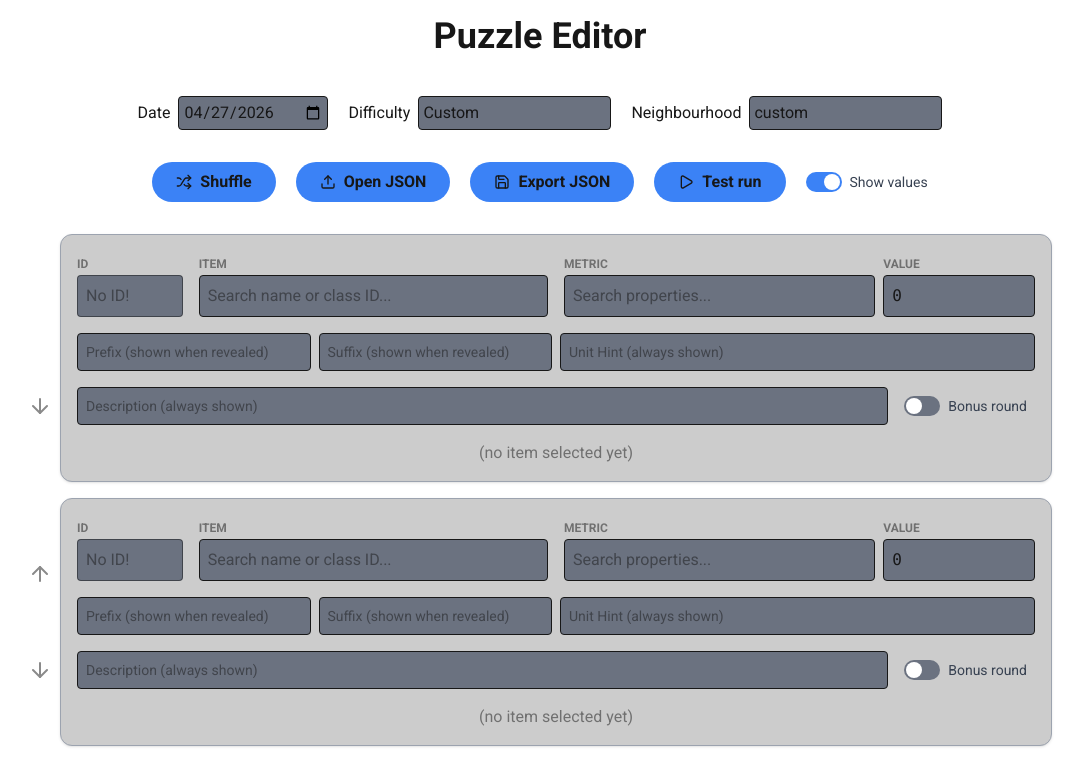
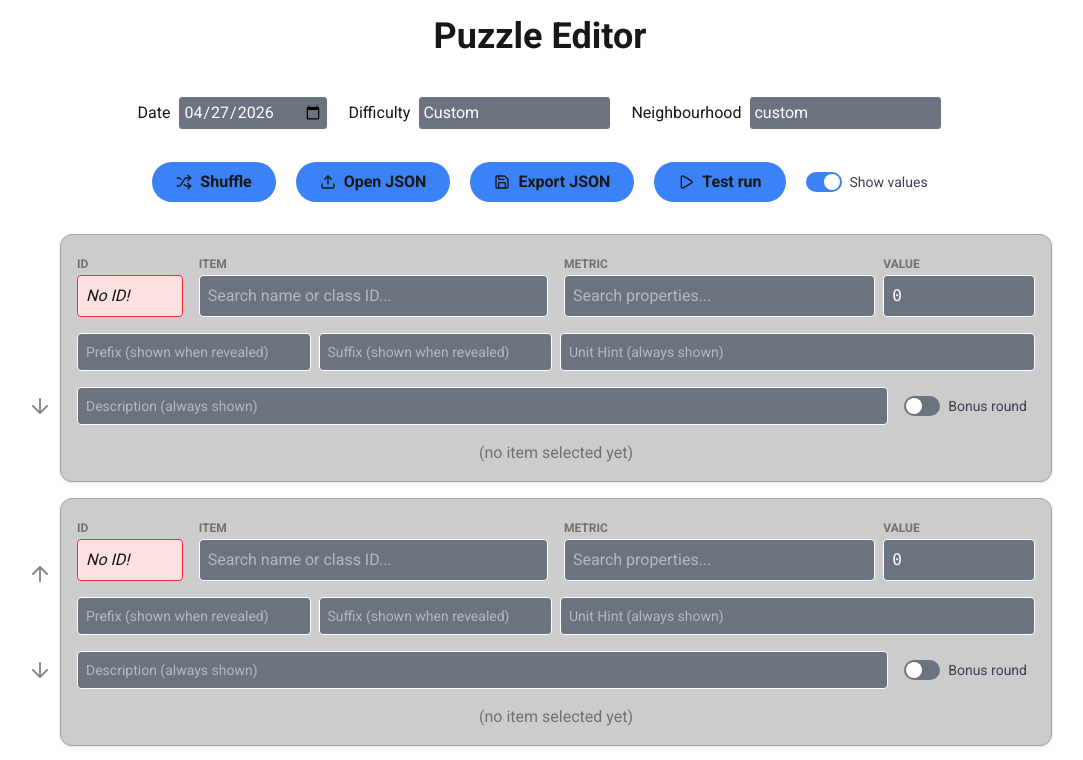
Before and after one commit to obfuscatedgenerated/rangle, a Next.js app: page /editor in a window 1280 px wide. Shown: the top 760 px of the page, without its empty margins (95-1178 px from the left). Built offline with nearby package versions, Linux system fonts and the light colour scheme.

Commit message:
light mode fixes

```diff
--- a/src/app/(tooling)/editor/EditorInteraction.tsx
+++ b/src/app/(tooling)/editor/EditorInteraction.tsx
@@ -196,7 +196,7 @@ const EditableStat = ({ index, stat, updateStat, show_values }: {
                 <input
                     type="text"
                     value={stat.id || "No ID!"}
-                    className="w-full p-2 border rounded bg-tertiary-background text-foreground/50"
+                    className={`w-full p-2 border rounded text-foreground/50 ${stat.id ? "font-mono bg-tertiary-background text-on-tertiary-background" : "italic border-red-500 bg-lost text-on-lost"}`}
                     readOnly
                 />
             </div>
@@ -220,7 +220,7 @@ const EditableStat = ({ index, stat, updateStat, show_values }: {
                             }
                         }}
                         placeholder="Search name or class ID..."
-                        className="w-full p-2 border rounded bg-tertiary-background"
+                        className="w-full p-2 border rounded bg-tertiary-background text-on-tertiary-background"
                     />
                     {stat.id && searchTerm !== original_label && (
                         <span title="Renamed from original Wikidata label" className="absolute top-1/2 right-1 -translate-y-1/2 opacity-50">
@@ -229,7 +229,7 @@ const EditableStat = ({ index, stat, updateStat, show_values }: {
                     )}
                 </div>
                 {show_item_results && results.length > 0 && (
-                    <div className="absolute z-20 w-full mt-1 border rounded shadow-lg max-h-40 overflow-y-auto bg-tertiary-background">
+                    <div className="absolute z-20 w-full mt-1 border rounded shadow-lg max-h-40 overflow-y-auto bg-tertiary-background text-on-tertiary-background">
                         {results.map((item) => (
                             <div key={item.id} onClick={() => selectItem(item)}
                                  className="p-2 hover:bg-primary hover:text-white cursor-pointer text-sm border-b last:border-0 border-background-variant-border"
@@ -260,10 +260,10 @@ const EditableStat = ({ index, stat, updateStat, show_values }: {
                             }
                         }}
                         placeholder="Search properties..."
-                        className="w-full p-2 border rounded bg-tertiary-background"
+                        className="w-full p-2 border rounded bg-tertiary-background text-on-tertiary-background"
                     />
                     {showMetricResults && filteredProps.length > 0 && (
-                        <div className="absolute z-10 w-full mt-1 border rounded shadow-lg max-h-40 overflow-y-auto bg-tertiary-background">
+                        <div className="absolute z-10 w-full mt-1 border rounded shadow-lg max-h-40 overflow-y-auto bg-tertiary-background text-on-tertiary-background">
                             {filteredProps.map((prop) => (
                                 <div key={prop.pId} onClick={() => selectProperty(prop)}
                                      className="p-2 hover:bg-primary hover:text-white cursor-pointer text-sm border-b last:border-0 border-background-variant-border"
@@ -281,7 +281,7 @@ const EditableStat = ({ index, stat, updateStat, show_values }: {
                         type="number"
                         value={stat.value}
                         onChange={(e) => updateStat(index, { value: Number(e.target.value) })}
-                        className={`w-full p-2 border rounded bg-tertiary-background font-mono ${show_values ? "" : "text-transparent"}`}
+                        className={`w-full p-2 border rounded bg-tertiary-background font-mono ${show_values ? "text-on-tertiary-background" : "text-transparent"}`}
                     />
                 </div>
             </div>
@@ -289,16 +289,16 @@ const EditableStat = ({ index, stat, updateStat, show_values }: {
             {/* METADATA */}
             <div className="md:col-span-8 col-span-4 grid grid-cols-2 md:grid-cols-4 gap-2">
                 <input placeholder="Prefix (shown when revealed)" value={stat.prefix} onChange={(e) => updateStat(index, { prefix: e.target.value })}
-                       className="p-2 text-sm border rounded bg-tertiary-background" />
+                       className="p-2 text-sm border rounded bg-tertiary-background text-on-tertiary-background" />
                 <input placeholder="Suffix (shown when revealed)" value={stat.suffix} onChange={(e) => updateStat(index, { suffix: e.target.value })}
-                       className="p-2 text-sm border rounded bg-tertiary-background" />
+                       className="p-2 text-sm border rounded bg-tertiary-background text-on-tertiary-background" />
                 <input placeholder="Unit Hint (always shown)" value={stat.unit_hint || ""} onChange={(e) => updateStat(index, { unit_hint: e.target.value })}
-                       className="p-2 text-sm border rounded bg-tertiary-background col-span-2" />
+                       className="p-2 text-sm border rounded bg-tertiary-background text-on-tertiary-background col-span-2" />
             </div>
 
             <div className="sm:col-span-8 col-span-4 flex items-center gap-4 mr-2 flex-col sm:flex-row">
                 <input placeholder="Description (always shown)" value={stat.description} onChange={(e) => updateStat(index, { description: e.target.value })}
-                       className="w-full p-2 text-sm border rounded bg-tertiary-background flex-1" />
+                       className="w-full p-2 text-sm border rounded bg-tertiary-background text-on-tertiary-background flex-1" />
 
                 <ToggleSwitch value={!!stat.bonus_round} on_toggle={(val) => updateStat(index, { bonus_round: val })} title="Mark this stat to be played in the bonus round. If the player beats the Rangle, all bonus round values are kept secret and the player must guess them!">
                     Bonus round
@@ -406,7 +406,7 @@ export const EditorInteraction = () => {
                     Date
                     <input
                         type="date"
-                        className="ml-2 p-1 border rounded bg-tertiary-background"
+                        className="ml-2 p-1 border rounded bg-tertiary-background text-on-tertiary-background"
                         value={iso_date}
                         onChange={(e) => setIsoDate(e.target.value)}
                     />
@@ -416,7 +416,7 @@ export const EditorInteraction = () => {
                     Difficulty
                     <input
                         type="text"
-                        className="ml-2 p-1 border rounded bg-tertiary-background"
+                        className="ml-2 p-1 border rounded bg-tertiary-background text-on-tertiary-background"
                         value={difficulty_string}
                         onChange={(e) => setDifficultyString(e.target.value)}
                         placeholder="e.g. Easy, Medium, Hard"
@@ -427,7 +427,7 @@ export const EditorInteraction = () => {
                     Neighbourhood
                     <input
                         type="text"
-                        className="ml-2 p-1 border rounded bg-tertiary-background"
+                        className="ml-2 p-1 border rounded bg-tertiary-background text-on-tertiary-background"
                         value={neighbourhood_string}
                         onChange={(e) => setNeighborhoodString(e.target.value)}
                         placeholder="e.g. small, medium, large"
--- a/src/app/globals.css
+++ b/src/app/globals.css
@@ -12,6 +12,7 @@
     --muted-foreground: #374151;
     --muted: #6b7280;
     --disabled: #9ca3af;
+    --on-tertiary-background: #ffffff;
 
     /* Branding & Actions */
     --primary: #3b82f6;
@@ -22,6 +23,7 @@
     /* Game Status */
     --correct: #4ade80;
     --correct-border: #16a34a;
+    --correct-variant: #12af57;
     --incorrect: #ef4444;
     --incorrect-border: #b91c1c;
 
@@ -67,6 +69,7 @@
         --background-variant: #18181b;
         --background-variant-border: #374151;
         --tertiary-background: #374151;
+        --on-tertiary-background: #ffffff;
 
         --foreground: #ededed;
         --foreground-variant: #cccccc;
@@ -76,6 +79,7 @@
 
         --correct: #16a34a;
         --correct-border: #166534;
+        --correct-variant: #5dab7d;
 
         --won: #14532d;
         --won-border: #15803d;
@@ -115,6 +119,7 @@
     --color-muted-foreground: var(--muted-foreground);
     --color-muted: var(--muted);
     --color-disabled: var(--disabled);
+    --color-on-tertiary-background: var(--on-tertiary-background);
 
     --color-primary: var(--primary);
     --color-on-primary: var(--on-primary);
@@ -125,7 +130,7 @@
     --color-correct-border: var(--correct-border);
     --color-incorrect: var(--incorrect);
     --color-incorrect-border: var(--incorrect-border);
-    --color-correct-variant: var(--correct);
+    --color-correct-variant: var(--correct-variant);
 
     --color-won: var(--won);
     --color-won-border: var(--won-border);
--- a/src/features/settings/ThemeChooser.tsx
+++ b/src/features/settings/ThemeChooser.tsx
@@ -66,7 +66,7 @@ export const ThemeChooser = () => {
 
     return (
         <div className="relative w-full max-w-xs group">
-            <div className="flex items-center justify-between p-2 rounded bg-tertiary-background border border-foreground-variant/10 group-focus-within:ring-2 group-focus-within:ring-primary pointer-events-none">
+            <div className="flex items-center justify-between p-2 rounded bg-tertiary-background text-on-tertiary-background border border-foreground-variant/10 group-focus-within:ring-2 group-focus-within:ring-primary pointer-events-none">
                 <span className="truncate">{selected_theme_name}</span>
                 <ChevronDown className="w-4 h-4 opacity-50" />
             </div>
@@ -74,7 +74,7 @@ export const ThemeChooser = () => {
             <select
                 value={theme_id}
                 onChange={(e) => setThemeId(e.target.value)}
-                className="absolute inset-0 opacity-0 cursor-pointer w-full h-full appearance-none text-foreground bg-tertiary-background rounded border border-foreground-variant/10 focus:ring-2 focus:ring-primary p-2"
+                className="absolute inset-0 opacity-0 cursor-pointer w-full h-full appearance-none bg-tertiary-background text-on-tertiary-background rounded border border-foreground-variant/10 focus:ring-2 focus:ring-primary p-2"
             >
                 {visible_themes.map((id) => {
                     const theme = THEMES[id as keyof typeof THEMES];
```
